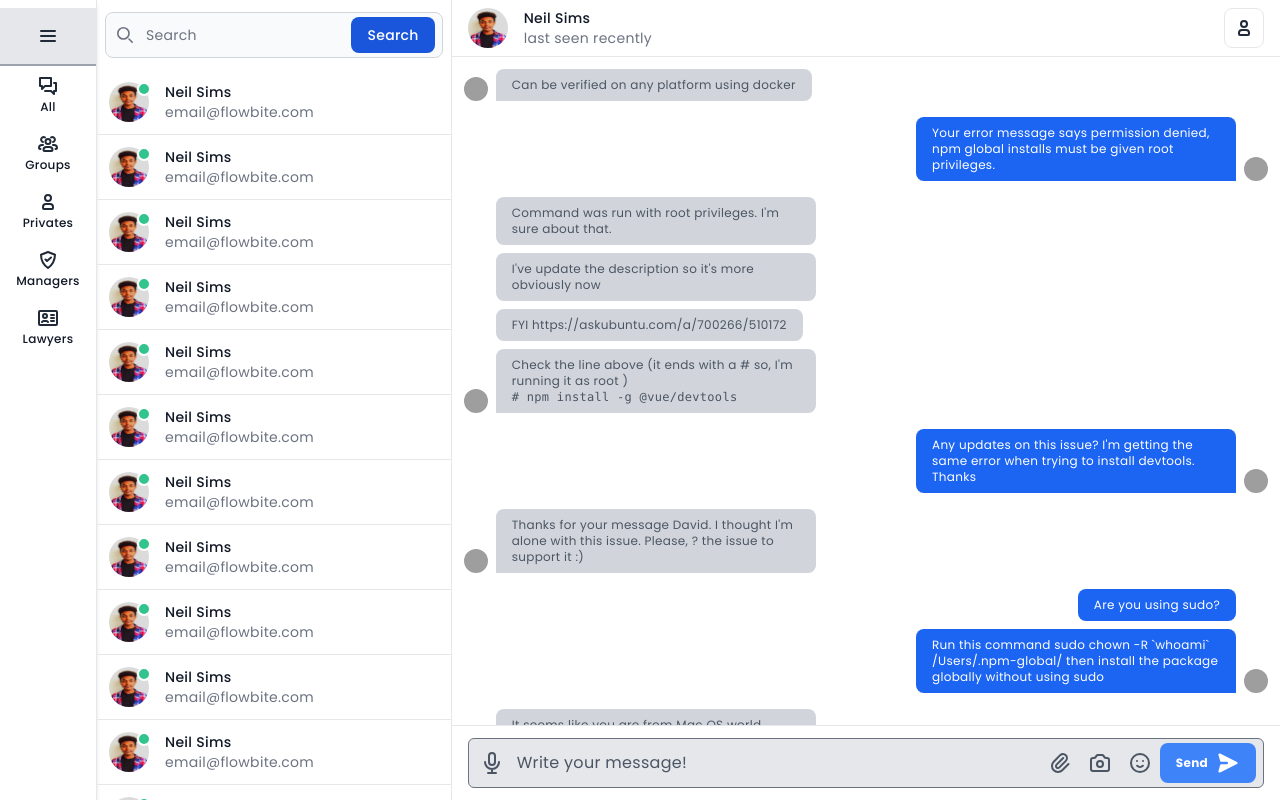
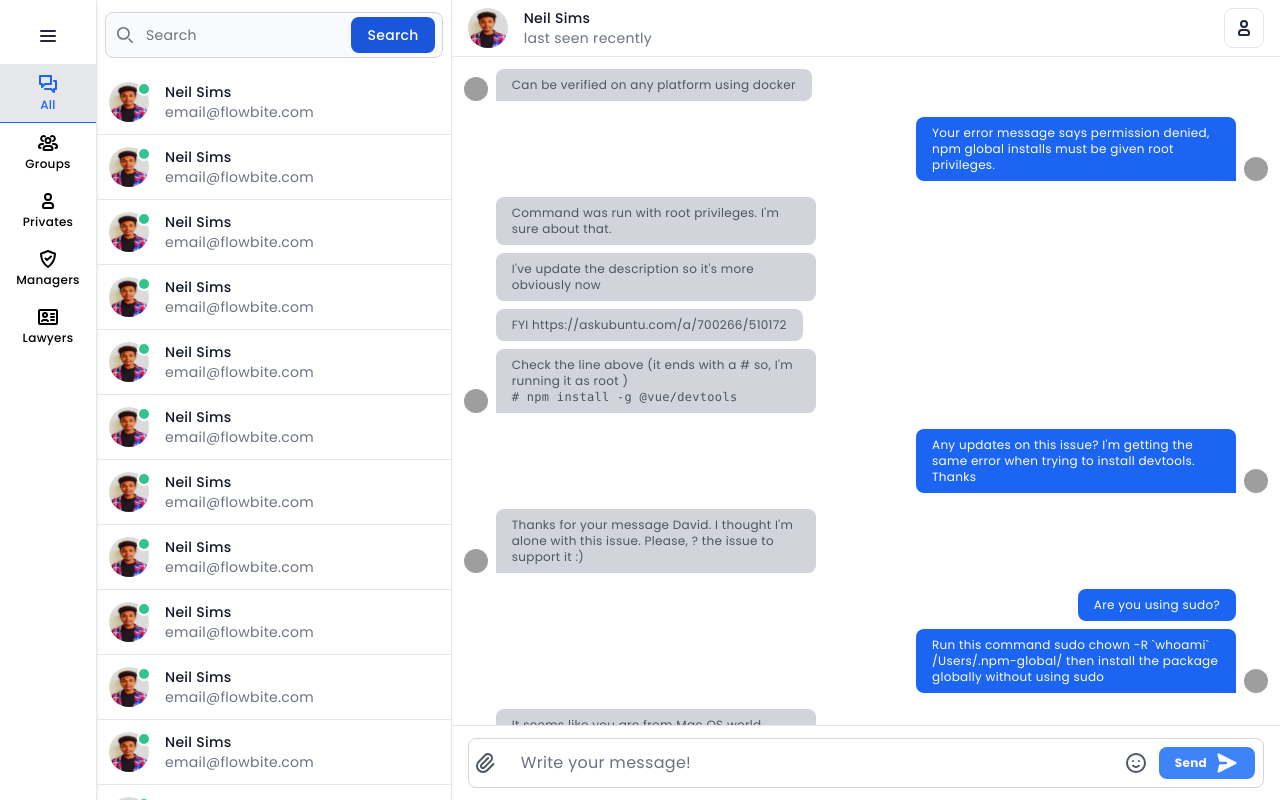
Before and after one commit to skylightethiopiadev/jms-main, a React (Vite) app in the folder client/: page /chat in a window 1280 px wide. Built offline with nearby package versions, Linux system fonts and the light colour scheme; grey boxes are pictures that could not be loaded.

Commit message:
2/17/2024

```diff
--- a/client/src/App.jsx
+++ b/client/src/App.jsx
@@ -5,6 +5,7 @@ import HomeDashboard from "./pages/dashboard/HomeDashboard";
 import PageNotFound from "./components/PageNotFound";
 import Login from "./pages/Login";
 import Chat from "./pages/Chat";
+import {Flowbite } from "flowbite-react";
 
 function App() {
   const jwt = localStorage.getItem("jwt");
@@ -12,6 +13,7 @@ function App() {
 
   // console.log(jwt, user);
   return (
+    <Flowbite>
       <div className={`font-poppins medium   tracking-wide`}>
         <div className="">
           <Routes>
@@ -156,6 +158,7 @@ function App() {
         </div>
       </mobileContext.Provider> */}
       </div>
+    </Flowbite>
   );
 }
 
--- a/client/src/pages/Chat.jsx
+++ b/client/src/pages/Chat.jsx
@@ -1,38 +1,66 @@
+import { DarkThemeToggle } from "flowbite-react";
 import React from "react";
 
 const Chat = () => {
   const focusHandler = (id) => {
-    console.log(id, "idd");
-    ["menu", "group", "private", "manager", "lawyer", "all"].map((e) => {
+    ["group", "private", "manager", "lawyer", "all"].map((e) => {
       const ids = document.getElementById(e);
-      ids?.classList?.remove("border-b-2", "border-gray-400", "bg-gray-200");
+      ids?.classList?.remove(
+        "border-b",
+        "bg-gray-200",
+        "border-blue-600",
+        "text-blue-600"
+      );
       if (id === e) {
-        ids?.classList?.add("border-b-2", "border-gray-400", "bg-gray-200");
+        ids?.classList?.add(
+          "border-b",
+          "bg-gray-200",
+          "border-blue-600",
+          "text-blue-600"
+        );
+      }
+    });
+  };
+
+  const createRoomHandler = (id) => {
+    console.log(id, "running");
+    [0, 1, 2, 3, 4, 5, 6, 7, 8, 9, 10, 11, 12, 13, 14].map((e) => {
+      const ids = document.getElementById(e);
+      ids?.classList?.remove("bg-gray-200");
+      if (id === e) {
+        ids?.classList?.add("bg-gray-200");
       }
     });
   };
 
   const closeLists = () => {
     const i = document.getElementById("user_lists");
+    const ii = document.getElementById("user_list_container");
+    ii.classList?.remove("md:flex-[25%]");
     i?.classList?.value?.includes("hidden")
-      ? (i.classList?.remove("hidden"), i.classList?.add("flex"))
-      : (i.classList?.remove("flex"), i.classList?.add("hidden"));
+      ? (i.classList?.remove("hidden"),
+        i.classList?.add("flex"),
+        ii.classList?.add("md:flex-[25%]"))
+      : (i.classList?.remove("flex"),
+        i.classList?.add("hidden"),
+        ii.classList?.remove("md:flex-[25%]"));
   };
 
   return (
     <div className="flex w-full h-[100vh">
-      <div className="flex border-r py-2 items-start justify-start shadow-md">
+      {/* side navigation */}
+      <div className="hidden md:flex border-r py-2 items-start justify-start shadow-md">
         <ul class="space-y-0 font-medium">
           <li
             onClick={() => {
-              focusHandler("menu");
+              // focusHandler("menu");
               closeLists();
             }}
           >
             <a
               href="#"
               id="menu"
-              class="flex flex-col items-center px-9 border-b-2 bg-gray-200 border-gray-400 py-4 text-gray-900 dark:text-white hover:bg-gray-200 dark:hover:bg-gray-700 group"
+              class="flex flex-col items-center px-9 border-gray-400 py-4 text-gray-900 dark:text-white hover:bg-gray-200 dark:hover:bg-gray-700 group"
             >
               <svg
                 className="w-6 h-6 text-gray-800 dark:text-white"
@@ -55,10 +83,10 @@ const Chat = () => {
             <a
               href="#"
               id="all"
-              class="flex flex-col items-center p-2 text-gray-900 dark:text-white hover:bg-gray-200 dark:hover:bg-gray-700 group"
+              class="flex flex-col items-center border-b border-blue-600 text-blue-600 bg-gray-200  p-2 dark:text-white hover:bg-gray-200 dark:hover:bg-gray-700 group"
             >
               <svg
-                className="w-6 h-6 text-gray-800 dark:text-white"
+                className="w-6 h-6  dark:text-white"
                 aria-hidden="true"
                 xmlns="http://www.w3.org/2000/svg"
                 fill="none"
@@ -79,10 +107,10 @@ const Chat = () => {
             <a
               href="#"
               id="group"
-              class="flex flex-col items-center p-2 text-gray-900 dark:text-white hover:bg-gray-200 dark:hover:bg-gray-700 group"
+              class="flex flex-col items-center p-2 hover:bg-gray-200 dark:hover:bg-gray-700 group"
             >
               <svg
-                className="w-6 h-6 text-gray-800 dark:text-white"
+                className="w-6 h-6 "
                 aria-hidden="true"
                 xmlns="http://www.w3.org/2000/svg"
                 fill="none"
@@ -103,10 +131,10 @@ const Chat = () => {
             <a
               href="#"
               id="private"
-              class="flex flex-col items-center p-2 text-gray-900 dark:text-white hover:bg-gray-200 dark:hover:bg-gray-700 group"
+              class="flex flex-col items-center p-2 hover:bg-gray-200 dark:hover:bg-gray-700 group"
             >
               <svg
-                className="w-6 h-6 text-gray-800 dark:text-white"
+                className="w-6 h-6"
                 aria-hidden="true"
                 xmlns="http://www.w3.org/2000/svg"
                 fill="none"
@@ -125,10 +153,10 @@ const Chat = () => {
             <a
               href="#"
               id="manager"
-              class="flex flex-col items-center p-2 text-gray-900 dark:text-white hover:bg-gray-200 dark:hover:bg-gray-700 group"
+              class="flex flex-col items-center p-2 hover:bg-gray-200 dark:hover:bg-gray-700 group"
             >
               <svg
-                className="w-6 h-6 text-gray-800 dark:text-white"
+                className="w-6 h-6"
                 aria-hidden="true"
                 xmlns="http://www.w3.org/2000/svg"
                 fill="none"
@@ -150,10 +178,10 @@ const Chat = () => {
             <a
               href="#"
               id="lawyer"
-              class="flex flex-col items-center p-2 text-gray-900 dark:text-white hover:bg-gray-200 dark:hover:bg-gray-700 group"
+              class="flex flex-col items-center p-2 hover:bg-gray-200 dark:hover:bg-gray-700 group"
             >
               <svg
-                className="w-6 h-6 text-gray-800 dark:text-white"
+                className="w-6 h-6"
                 aria-hidden="true"
                 xmlns="http://www.w3.org/2000/svg"
                 fill="none"
@@ -174,10 +202,13 @@ const Chat = () => {
         </ul>
       </div>
 
+      {/* search and user list */}
+      <div id="user_list_container" className="hidden md:block md:flex-[25%]">
         <div
           id="user_lists"
           className="flex border-r flex-col flex-[25%] h-[100vh]"
         >
+          {/* search */}
           <form className="px-2 mt-3">
             <label
               for="search"
@@ -219,12 +250,19 @@ const Chat = () => {
             </div>
           </form>
 
+          {/* user list */}
           <div className="flex flex-col  mt-3 h-full overflow-y-scroll">
             <ul class="max-w-md divide-y divide-gray-200 dark:divide-gray-700">
-            {[1, 2, 3, 4, 5, 6, 7, 8, 9, 10, 11, 12, 13, 14].map((e, i) => {
+              {[0, 1, 2, 3, 4, 5, 6, 7, 8, 9, 10, 11, 12, 13, 14].map(
+                (e, i) => {
                   return (
-                <li class="p-3">
-                  <div class="flex items-center space-x-4 rtl:space-x-reverse">
+                    <li
+                      key={i}
+                      id={i.toString()}
+                      onClick={() => createRoomHandler(i)}
+                      class="p-3 hover:bg-gray-200"
+                    >
+                      <div class="flex cursor-pointer items-center space-x-4 rtl:space-x-reverse">
                         <div class="relative">
                           <img
                             class="w-10 h-10 rounded-full"
@@ -247,15 +285,39 @@ const Chat = () => {
                       </div>
                     </li>
                   );
-            })}
+                }
+              )}
             </ul>
+          </div>
         </div>
       </div>
 
       <div className="flex flex-[62%]">
         <div class="flex-1  justify-between flex flex-col h-screen">
+          {/* user profile detail */}
           <div className="w-full flex border-b justify-between items-center">
             <div class="flex items-center space-x-4 rtl:space-x-reverse">
+              <a
+                href="#"
+                id="menu"
+                class="flex flex-col md:hidden ml-2 items-center p-2 border-gray-400 text-gray-900 dark:text-white hover:bg-gray-200 dark:hover:bg-gray-700 group"
+              >
+                <svg
+                  className="w-6 h-6 text-gray-800 dark:text-white"
+                  aria-hidden="true"
+                  xmlns="http://www.w3.org/2000/svg"
+                  fill="none"
+                  viewBox="0 0 24 24"
+                >
+                  <path
+                    stroke="currentColor"
+                    strokeLinecap="round"
+                    strokeWidth="2"
+                    d="M5 7h14M5 12h14M5 17h14"
+                  />
+                </svg>
+                {/* <span class="ms-3">Dashboard</span> */}
+              </a>
               <div class="relative ml-4 py-2">
                 <img class="w-10 h-10 rounded-full" src="gedi.jpg" alt="" />
                 {/* <span class="top-6 left-7 absolute  w-3.5 h-3.5 bg-green-400 border-2 border-white dark:border-gray-800 rounded-full"></span> */}
@@ -289,9 +351,12 @@ const Chat = () => {
                   />
                 </svg>
               </button>
+
+              {/* <DarkThemeToggle /> */}
             </div>
           </div>
 
+          {/* messages */}
           <div
             id="messages"
             class="flex flex-col space-y-4 p-3 overflow-y-auto scrollbar-thumb-blue scrollbar-thumb-rounded scrollbar-track-blue-lighter scrollbar-w-2 scrolling-touch"
@@ -312,6 +377,24 @@ const Chat = () => {
                 />
               </div>
             </div>
+
+            {/* <button
+              data-tooltip-target="tooltip-default"
+              type="button"
+              className="text-white bg-blue-700 hover:bg-blue-800 focus:ring-4 focus:outline-none focus:ring-blue-300 font-medium rounded-lg text-sm px-5 py-2.5 text-center dark:bg-blue-600 dark:hover:bg-blue-700 dark:focus:ring-blue-800"
+            >
+              Default tooltip
+            </button>
+
+            <div
+              id="tooltip-default"
+              role="tooltip"
+              className="absolute z-10 invisible inline-block px-3 py-2 text-sm font-medium text-white transition-opacity duration-300 bg-gray-900 rounded-lg shadow-sm opacity-0 tooltip dark:bg-gray-700"
+            >
+              Tooltip content
+              <div className="tooltip-arrow" data-popper-arrow></div>
+            </div> */}
+
             <div class="chat-message">
               <div class="flex items-end justify-end">
                 <div class="flex flex-col space-y-2 text-xs max-w-xs mx-2 order-1 items-end">
@@ -487,38 +570,12 @@ const Chat = () => {
             </div>
           </div>
 
-          <div class="border-t border-gray-200 px-4 pt-3 mb-3 sm:mb-0">
-            <div class="relative flex mb-3">
-              <span class="absolute inset-y-0 flex items-center">
+          {/* message input field */}
+          <div class="border-t border-gray-200  shadow-sm px-4 pt-3">
+            <div class="relative items-center justify-center flex gap-2 border border-gray-300 rounded-lg mb-3">
               <button
                 type="button"
-                  class="inline-flex items-center justify-center rounded-full h-12 w-12 transition duration-500 ease-in-out text-gray-500 hover:bg-gray-300 focus:outline-none"
-                >
-                  <svg
-                    xmlns="http://www.w3.org/2000/svg"
-                    fill="none"
-                    viewBox="0 0 24 24"
-                    stroke="currentColor"
-                    class="h-6 w-6 text-gray-600"
-                  >
-                    <path
-                      stroke-linecap="round"
-                      stroke-linejoin="round"
-                      stroke-width="2"
-                      d="M19 11a7 7 0 01-7 7m0 0a7 7 0 01-7-7m7 7v4m0 0H8m4 0h4m-4-8a3 3 0 01-3-3V5a3 3 0 116 0v6a3 3 0 01-3 3z"
-                    ></path>
-                  </svg>
-                </button>
-              </span>
-              <input
-                type="text"
-                placeholder="Write your message!"
-                class="w-full focus:outline-none focus:placeholder-gray-400 text-gray-600 placeholder-gray-600 pl-12 bg-gray-200 rounded-md py-3"
-              />
-              <div class="absolute right-0 items-center inset-y-0 hidden sm:flex">
-                <button
-                  type="button"
-                  class="inline-flex items-center justify-center rounded-full h-10 w-10 transition duration-500 ease-in-out text-gray-500 hover:bg-gray-300 focus:outline-none"
+                class="inline-flex items-center p-1  justify-center rounded-full h-10 w-10 transition duration-500 ease-in-out text-gray-500 hover:bg-gray-300 focus:outline-none"
               >
                 <svg
                   xmlns="http://www.w3.org/2000/svg"
@@ -535,31 +592,12 @@ const Chat = () => {
                   ></path>
                 </svg>
               </button>
-                <button
-                  type="button"
-                  class="inline-flex items-center justify-center rounded-full h-10 w-10 transition duration-500 ease-in-out text-gray-500 hover:bg-gray-300 focus:outline-none"
-                >
-                  <svg
-                    xmlns="http://www.w3.org/2000/svg"
-                    fill="none"
-                    viewBox="0 0 24 24"
-                    stroke="currentColor"
-                    class="h-6 w-6 text-gray-600"
-                  >
-                    <path
-                      stroke-linecap="round"
-                      stroke-linejoin="round"
-                      stroke-width="2"
-                      d="M3 9a2 2 0 012-2h.93a2 2 0 001.664-.89l.812-1.22A2 2 0 0110.07 4h3.86a2 2 0 011.664.89l.812 1.22A2 2 0 0018.07 7H19a2 2 0 012 2v9a2 2 0 01-2 2H5a2 2 0 01-2-2V9z"
-                    ></path>
-                    <path
-                      stroke-linecap="round"
-                      stroke-linejoin="round"
-                      stroke-width="2"
-                      d="M15 13a3 3 0 11-6 0 3 3 0 016 0z"
-                    ></path>
-                  </svg>
-                </button>
+              <input
+                type="text"
+                placeholder="Write your message!"
+                class="w-full text-gray-600  focus:border-none p-3 border-none focus:outline-none focus:rounded-sm"
+              />
+
               <button
                 type="button"
                 class="inline-flex items-center justify-center rounded-full h-10 w-10 transition duration-500 ease-in-out text-gray-500 hover:bg-gray-300 focus:outline-none"
@@ -581,7 +619,7 @@ const Chat = () => {
               </button>
               <button
                 type="button"
-                  class="inline-flex items-center justify-center rounded-lg px-4 py-2 mr-2 transition duration-500 ease-in-out text-white bg-blue-500 hover:bg-blue-400 focus:outline-none"
+                class="inline-flex items-center justify-center rounded-lg px-4 py-1  mr-2 transition duration-500 ease-in-out text-white bg-blue-500 hover:bg-blue-400 focus:outline-none"
               >
                 <span class="font-bold">Send</span>
                 <svg
@@ -598,7 +636,6 @@ const Chat = () => {
         </div>
       </div>
     </div>
-    </div>
   );
 };
 
--- a/client/tailwind.config.js
+++ b/client/tailwind.config.js
@@ -22,4 +22,5 @@ export default {
     },
   },
   plugins: [require("flowbite/plugin")],
+  // darkMode: 'class',
 };
```
Also changed, not shown: client/index.html (+19 -1 lines). Lines whose indentation alone changed are shown as unchanged.
